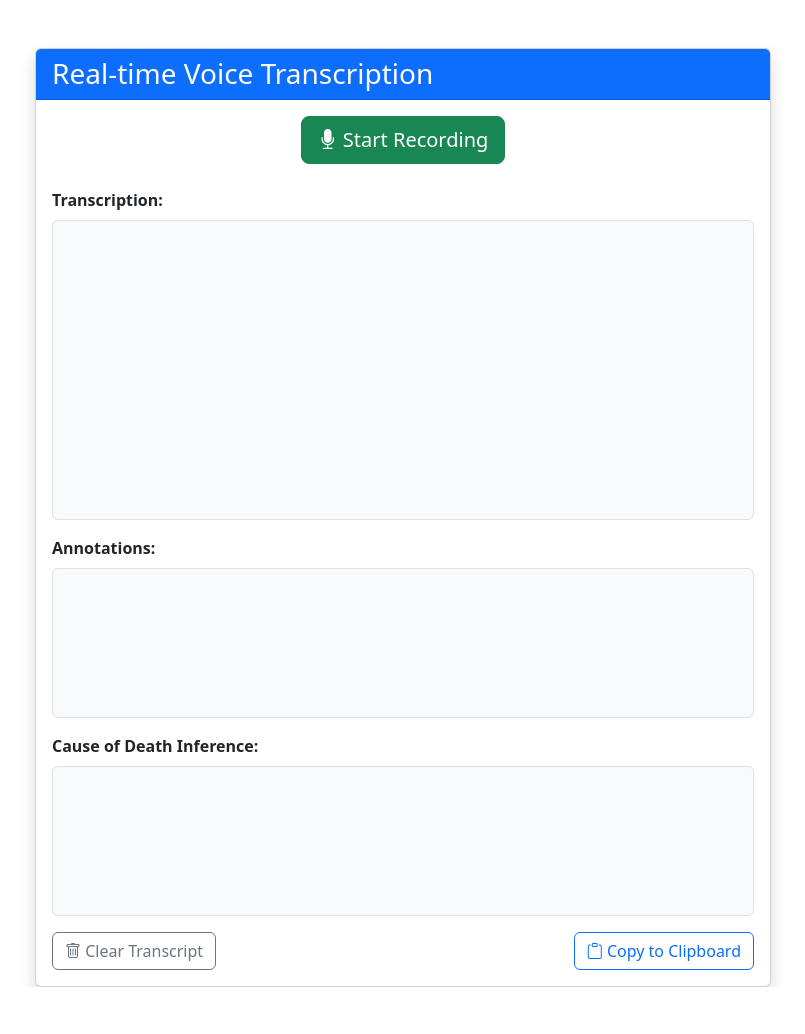
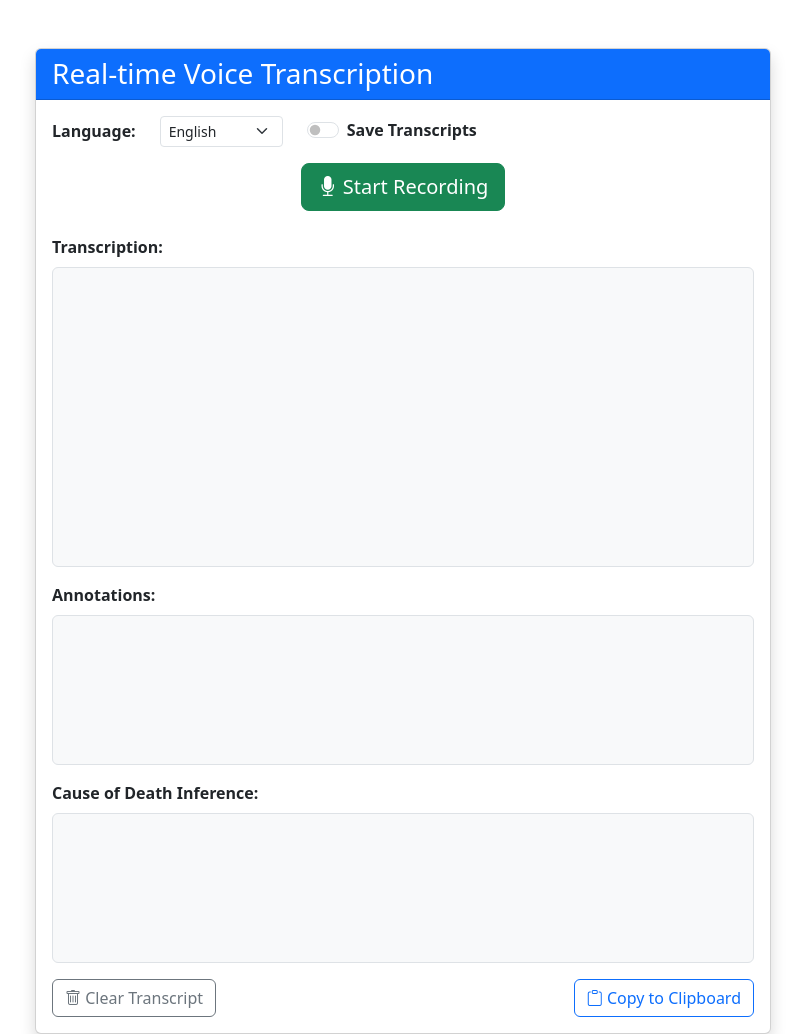
Before and after one commit to codaproject/coda, a FastAPI app: page / in a window 1280 px wide. Shown: the whole page, without its empty margins (237-1042 px from the left). Before the commit the page ends 987 px from the top, so only its background shows below. Run offline with FastAPI, Linux system fonts and the light colour scheme; parts of the project's set-up code (start-up, migrations or seed data) failed here and were passed over.

Commit message:
Implement language selection and saving transcripts

```diff
--- a/src/coda/app/server.py
+++ b/src/coda/app/server.py
@@ -8,17 +8,22 @@ To run:
 """
 
 import asyncio
+import json
 import logging
 import os
-from typing import Dict
+from datetime import datetime
+from typing import Dict, Optional
 
 import httpx
 from fastapi import FastAPI, WebSocket, WebSocketDisconnect
 from fastapi.responses import HTMLResponse
+from pydantic import BaseModel
 
+from coda import CODA_BASE
 from coda.dialogue.whisper import WhisperTranscriber
 from coda.dialogue import AudioProcessor
 from coda.grounding.gilda_grounder import GildaGrounder
+from coda.llm_api import create_llm_client
 
 app = FastAPI()
 transcriber = WhisperTranscriber(grounder=GildaGrounder(),
@@ -36,6 +41,116 @@ logger = logging.getLogger(__name__)
 
 here = os.path.dirname(os.path.abspath(__file__))
 templates_dir = os.path.join(here, "templates")
+
+# Language display names for translation prompts
+LANGUAGE_NAMES = {
+    "en": "English", "sw": "Swahili", "es": "Spanish", "fr": "French",
+    "pt": "Portuguese", "ar": "Arabic", "hi": "Hindi", "zh": "Chinese",
+}
+
+# Server-level settings
+current_language = "en"
+save_enabled = False
+save_files: Dict[str, object] = {}  # open file handles keyed by language code
+transcripts_dir = CODA_BASE.join(name="transcripts")
+
+
+class SettingsRequest(BaseModel):
+    language: Optional[str] = None
+    save_enabled: Optional[bool] = None
+
+
+def get_language_name(code: str) -> str:
+    return LANGUAGE_NAMES.get(code, code)
+
+
+def open_save_files(language: str):
+    """Open transcript and annotation files for saving. Returns dict of file paths."""
+    global save_files
+    close_save_files()
+
+    os.makedirs(transcripts_dir, exist_ok=True)
+    ts = datetime.now().strftime("%Y-%m-%d_%H%M%S")
+    paths = {}
+
+    if language != "en":
+        # Original language file
+        orig_path = os.path.join(transcripts_dir,
+                                 f"transcript_{ts}_{language}.txt")
+        save_files[language] = open(orig_path, "a", encoding="utf-8")
+        paths[language] = orig_path
+
+        # English translation file
+        en_path = os.path.join(transcripts_dir, f"transcript_{ts}_en.txt")
+        save_files["en"] = open(en_path, "a", encoding="utf-8")
+        paths["en"] = en_path
+    else:
+        en_path = os.path.join(transcripts_dir, f"transcript_{ts}_en.txt")
+        save_files["en"] = open(en_path, "a", encoding="utf-8")
+        paths["en"] = en_path
+
+    # Annotated dialogue file (JSON Lines - one JSON object per chunk)
+    annotations_path = os.path.join(transcripts_dir,
+                                    f"annotations_{ts}.jsonl")
+    save_files["annotations"] = open(annotations_path, "a", encoding="utf-8")
+    paths["annotations"] = annotations_path
+
+    return paths
+
+
+def close_save_files():
+    """Close any open save files."""
+    global save_files
+    for f in save_files.values():
+        try:
+            f.close()
+        except Exception:
+            pass
+    save_files.clear()
+
+
+def save_transcript(text: str, lang_code: str):
+    """Append a transcript line to the appropriate file."""
+    f = save_files.get(lang_code)
+    if f:
+        f.write(text + "\n")
+        f.flush()
+
+
+def save_annotated_chunk(chunk_id: str, timestamp: float,
+                         english_text: str, annotations,
+                         original_text: str = None,
+                         original_language: str = None):
+    """Save a chunk with its annotations as a JSON Lines record."""
+    f = save_files.get("annotations")
+    if not f:
+        return
+    record = {
+        "chunk_id": chunk_id,
+        "timestamp": timestamp,
+        "text": english_text,
+        "annotations": [a.to_json() for a in annotations] if annotations else [],
+    }
+    if original_text:
+        record["original_text"] = original_text
+        record["original_language"] = original_language
+    f.write(json.dumps(record) + "\n")
+    f.flush()
+
+
+async def translate_text(text: str, source_language: str) -> str:
+    """Translate text to English using the LLM API."""
+    lang_name = get_language_name(source_language)
+    prompt = (f"Translate the following {lang_name} text to English. "
+              f"Return only the translation, nothing else.\n\n{text}")
+    try:
+        llm = create_llm_client()
+        loop = asyncio.get_running_loop()
+        translation = await loop.run_in_executor(None, llm.call, prompt)
+        return translation.strip()
+    except Exception as e:
+        logger.error(f"Translation error: {e}")
+        return text  # fall back to original text
 
 
 def render_annotations(annotations):
@@ -109,6 +224,40 @@ async def process_inference(chunk_id: str, timestamp: float, transcript: str,
             del pending_chunks[chunk_id]
 
 
+@app.get("/settings")
+async def get_settings():
+    """Get current server settings."""
+    file_paths = {k: f.name for k, f in save_files.items()} if save_files else {}
+    return {
+        "language": current_language,
+        "save_enabled": save_enabled,
+        "file_paths": file_paths,
+    }
+
+
+@app.post("/settings")
+async def update_settings(req: SettingsRequest):
+    """Update server settings."""
+    global current_language, save_enabled
+    if req.language is not None:
+        current_language = req.language
+        logger.info(f"Language set to: {current_language}")
+    if req.save_enabled is not None:
+        save_enabled = req.save_enabled
+        if save_enabled:
+            paths = open_save_files(current_language)
+            logger.info(f"Transcript saving enabled: {paths}")
+        else:
+            close_save_files()
+            logger.info("Transcript saving disabled")
+    file_paths = {k: f.name for k, f in save_files.items()} if save_files else {}
+    return {
+        "language": current_language,
+        "save_enabled": save_enabled,
+        "file_paths": file_paths,
+    }
+
+
 @app.websocket("/ws")
 async def websocket_endpoint(websocket: WebSocket):
     """WebSocket endpoint for real-time audio streaming and transcription"""
@@ -116,6 +265,11 @@ async def websocket_endpoint(websocket: WebSocket):
     logger.info("WebSocket connection established")
 
     processor = AudioProcessor()
+
+    # Open save files at the start of a recording session if saving is enabled
+    if save_enabled and not save_files:
+        paths = open_save_files(current_language)
+        logger.info(f"Opened save files for session: {paths}")
 
     try:
         while True:
@@ -140,26 +294,61 @@ async def websocket_endpoint(websocket: WebSocket):
                 if result is not None:
                     chunk_id, timestamp, chunk = result
 
-                    # Transcribe (now truly non-blocking)
-                    transcript, annotations = await transcriber.transcribe_audio(chunk)
+                    # Transcribe in the configured language
+                    transcript, annotations = await transcriber.transcribe_audio(
+                        chunk, language=current_language
+                    )
 
                     if transcript:
+                        original_transcript = None
+                        english_text = transcript
+
+                        # If non-English, translate to English
+                        if current_language != "en":
+                            original_transcript = transcript
+                            english_text = await translate_text(
+                                transcript, current_language
+                            )
+                            # Re-ground on the English translation
+                            annotations = transcriber.grounder.annotate(
+                                english_text
+                            )
+
+                        # Save transcripts and annotations if enabled
+                        if save_enabled:
+                            save_transcript(english_text, "en")
+                            if original_transcript and current_language != "en":
+                                save_transcript(original_transcript,
+                                                current_language)
+                            save_annotated_chunk(
+                                chunk_id, timestamp, english_text,
+                                annotations,
+                                original_text=original_transcript,
+                                original_language=(current_language
+                                                   if current_language != "en"
+                                                   else None),
+                            )
+
                         # Render annotations for display
                         annotations_rendered = render_annotations(annotations)
 
-                        # Send transcript immediately
-                        await websocket.send_json({
+                        # Send transcript to client
+                        msg = {
                             "type": "transcript",
                             "chunk_id": chunk_id,
                             "timestamp": timestamp,
-                            "transcript": transcript,
-                            "annotations": annotations_rendered
-                        })
-                        logger.info(f"Chunk {chunk_id}: {transcript}")
+                            "transcript": english_text,
+                            "annotations": annotations_rendered,
+                        }
+                        if original_transcript:
+                            msg["original_transcript"] = original_transcript
+                            msg["original_language"] = current_language
+                        await websocket.send_json(msg)
+                        logger.info(f"Chunk {chunk_id}: {english_text}")
 
-                        # Start inference in background
+                        # Start inference in background (always on English text)
                         inference_task = asyncio.create_task(
-                            process_inference(chunk_id, timestamp, transcript,
+                            process_inference(chunk_id, timestamp, english_text,
                                             annotations, websocket)
                         )
                         pending_chunks[chunk_id] = inference_task
--- a/src/coda/app/templates/index.html
+++ b/src/coda/app/templates/index.html
@@ -49,10 +49,20 @@
             display: inline-block;
             margin: 0.25rem 0;
         }
-
         .badge {
             font-size: 0.85em;
             padding: 0.35em 0.65em;
+        }
+        .original-text {
+            font-style: italic;
+            color: #6c757d;
+            font-size: 0.95em;
+        }
+        .file-path {
+            font-family: monospace;
+            font-size: 0.8em;
+            color: #6c757d;
+            word-break: break-all;
         }
     </style>
 </head>
@@ -65,6 +75,34 @@
                         <h3 class="mb-0">Real-time Voice Transcription</h3>
                     </div>
                     <div class="card-body">
+                        <!-- Settings row -->
+                        <div class="row mb-3 align-items-center">
+                            <div class="col-auto">
+                                <label for="languageSelect" class="form-label mb-0 fw-bold">Language:</label>
+                            </div>
+                            <div class="col-auto">
+                                <select id="languageSelect" class="form-select form-select-sm" style="width: auto;">
+                                    <option value="en">English</option>
+                                    <option value="sw">Swahili</option>
+                                    <option value="es">Spanish</option>
+                                    <option value="fr">French</option>
+                                    <option value="pt">Portuguese</option>
+                                    <option value="ar">Arabic</option>
+                                    <option value="hi">Hindi</option>
+                                    <option value="zh">Chinese</option>
+                                </select>
+                            </div>
+                            <div class="col-auto">
+                                <div class="form-check form-switch">
+                                    <input class="form-check-input" type="checkbox" id="saveToggle">
+                                    <label class="form-check-label fw-bold" for="saveToggle">Save Transcripts</label>
+                                </div>
+                            </div>
+                        </div>
+                        <div id="filePathDisplay" class="mb-3" style="display: none;">
+                            <small class="file-path" id="filePathText"></small>
+                        </div>
+
                         <div class="text-center mb-4">
                             <button id="recordBtn" class="btn btn-lg btn-success">
                                 <i class="bi bi-mic-fill"></i> Start Recording
@@ -124,6 +162,58 @@
         const clearBtn = document.getElementById('clearBtn');
         const copyBtn = document.getElementById('copyBtn');
         const statusMessage = document.getElementById('statusMessage');
+        const languageSelect = document.getElementById('languageSelect');
+        const saveToggle = document.getElementById('saveToggle');
+        const filePathDisplay = document.getElementById('filePathDisplay');
+        const filePathText = document.getElementById('filePathText');
+
+        // Load current settings on page load
+        async function loadSettings() {
+            try {
+                const resp = await fetch('/settings');
+                const data = await resp.json();
+                languageSelect.value = data.language;
+                saveToggle.checked = data.save_enabled;
+                updateFilePathDisplay(data.file_paths);
+            } catch (e) {
+                console.error('Failed to load settings:', e);
+            }
+        }
+
+        async function updateSettings(changes) {
+            try {
+                const resp = await fetch('/settings', {
+                    method: 'POST',
+                    headers: {'Content-Type': 'application/json'},
+                    body: JSON.stringify(changes),
+                });
+                const data = await resp.json();
+                updateFilePathDisplay(data.file_paths);
+            } catch (e) {
+                console.error('Failed to update settings:', e);
+                showStatus('Failed to update settings', 'danger');
+            }
+        }
+
+        function updateFilePathDisplay(filePaths) {
+            if (filePaths && Object.keys(filePaths).length > 0) {
+                const paths = Object.entries(filePaths)
+                    .map(([lang, path]) => `[${lang}] ${path}`)
+                    .join('\n');
+                filePathText.textContent = 'Saving to: ' + Object.values(filePaths).join(', ');
+                filePathDisplay.style.display = 'block';
+            } else {
+                filePathDisplay.style.display = 'none';
+            }
+        }
+
+        languageSelect.addEventListener('change', () => {
+            updateSettings({language: languageSelect.value});
+        });
+
+        saveToggle.addEventListener('change', () => {
+            updateSettings({save_enabled: saveToggle.checked});
+        });
 
         function showStatus(message, type = 'info') {
             statusMessage.className = `alert alert-${type} status-message`;
@@ -136,6 +226,9 @@
 
         async function startRecording() {
             try {
+                // Disable language select while recording
+                languageSelect.disabled = true;
+
                 // Connect to WebSocket
                 ws = new WebSocket('ws://localhost:8000/ws');
 
@@ -148,9 +241,16 @@
                     const data = JSON.parse(event.data);
 
                     if (data.type === 'transcript') {
-                        // Display transcript with chunk ID
+                        // Display original text if present (non-English)
+                        let html = '';
+                        if (data.original_transcript) {
+                            html += `<p class="original-text"><span class="badge bg-secondary me-1">${data.original_language}</span>${data.original_transcript}</p>`;
+                        }
+
+                        // Display transcript (English or original if English)
                         transcriptText += data.transcript + ' ';
-                        transcript.innerHTML += `<p><span class="text-muted text-monospace">[${data.chunk_id.slice(0,8)}]</span> ${data.transcript}</p>`;
+                        html += `<p><span class="text-muted text-monospace">[${data.chunk_id.slice(0,8)}]</span> ${data.transcript}</p>`;
+                        transcript.innerHTML += html;
                         transcript.scrollTop = transcript.scrollHeight;
 
                         // Display annotations
@@ -286,6 +386,9 @@
             recordBtn.classList.remove('btn-danger');
             recordBtn.classList.add('btn-success');
             recordingStatus.style.display = 'none';
+
+            // Re-enable language select
+            languageSelect.disabled = false;
         }
 
         recordBtn.addEventListener('click', () => {
@@ -315,6 +418,9 @@
                 showStatus('No text to copy', 'warning');
             }
         });
+
+        // Load settings on page load
+        loadSettings();
     </script>
 </body>
 </html>
--- a/src/coda/dialogue/__init__.py
+++ b/src/coda/dialogue/__init__.py
@@ -75,7 +75,8 @@ class Transcriber:
         self.grounder = grounder
 
     async def transcribe_audio(self, audio_data: np.ndarray,
-                               sample_rate: int = 16000):
+                               sample_rate: int = 16000,
+                               language: str = "en"):
         try:
             # Convert int16 to float32
             audio_float = audio_data.astype(np.float32) / 32768.0
@@ -88,7 +89,7 @@ class Transcriber:
             # Transcribe with Whisper
             result = await self.transcribe_file(
                 tmp_filename,
-                language="en",  # Set to None for auto-detection
+                language=language,
                 fp16=False,
                 verbose=False
             )
```
